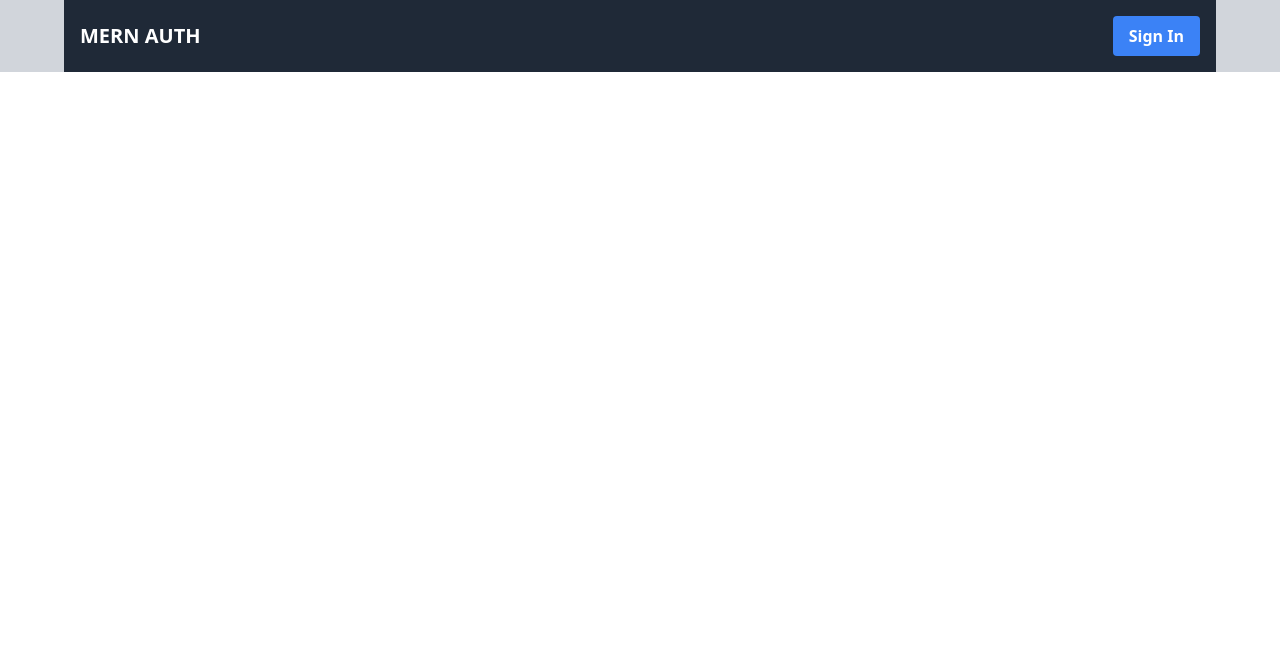
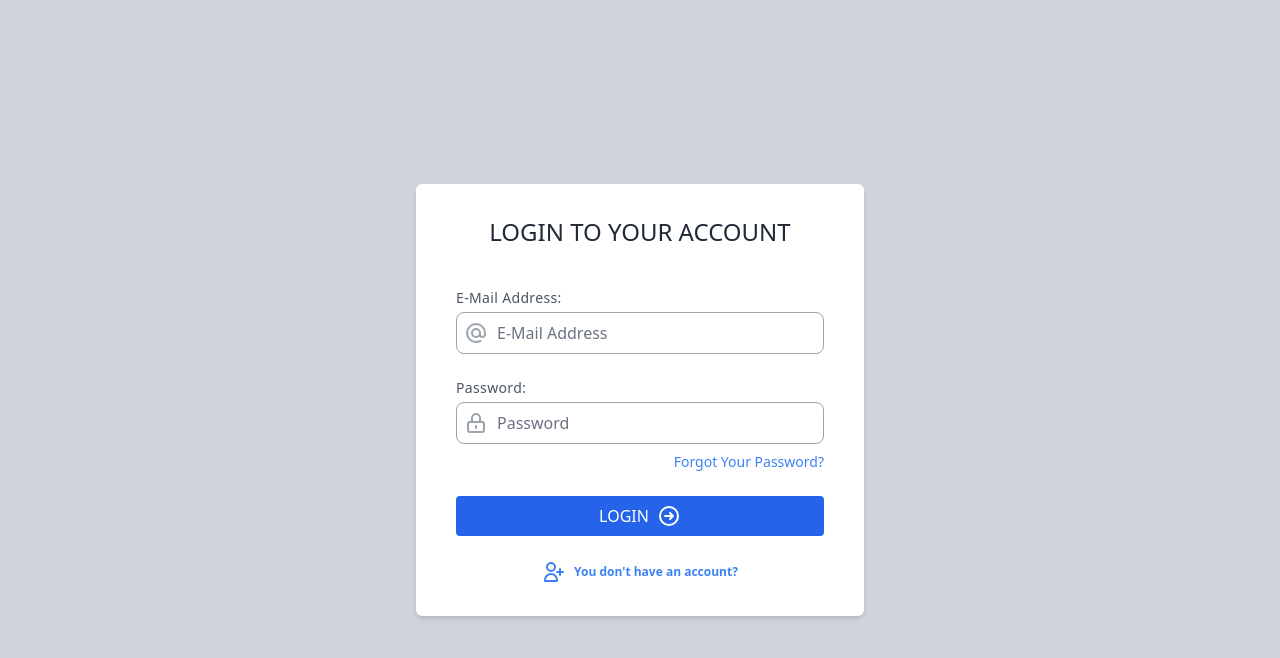
Before and after one commit to Najamulhassan3383/MERN_AuthFlow, a React (Vite) app in the folder mern_authflow/: page / in a window 1280 px wide. Shown: the top 658 px of the page. Built offline with nearby package versions, Linux system fonts and the light colour scheme.

Commit message:
implemented login functionalty

```diff
--- a/mern_authflow/src/components/LoginForm.jsx
+++ b/mern_authflow/src/components/LoginForm.jsx
@@ -1,7 +1,40 @@
 import React from "react";
-import { NavLink } from "react-router-dom";
+import { NavLink, useNavigate } from "react-router-dom";
+import { useState, useEffect } from "react";
+
+import { useSelector, useDispatch } from "react-redux";
+
+import { useLoginMutation } from "./Redux/Slices/UsersApiSlice";
+import { setCredentials } from "./Redux/Slices/AuthSlice";
 
 const LoginForm = () => {
+  const [email, setEmail] = useState("");
+  const [password, setPassword] = useState("");
+
+  const navigate = useNavigate();
+  const dispatch = useDispatch();
+  const [login, { isLoading, isSuccess, isError, error }] = useLoginMutation();
+
+  const { user } = useSelector((state) => state.auth);
+
+  useEffect(() => {
+    if (user) {
+      navigate("/home");
+    }
+  }, [navigate, user]);
+
+  const submitHandler = (e) => {
+    e.preventDefault();
+    login({ email, password })
+      .then((res) => {
+        dispatch(setCredentials(res.data));
+        navigate("/home");
+      })
+      .catch((err) => {
+        console.log(err);
+      });
+  };
+
   return (
     <div className="min-h-screen flex flex-col items-center justify-center ">
       <div className="flex flex-col bg-white shadow-md px-4 sm:px-6 md:px-8 lg:px-10 py-8 rounded-md w-full max-w-md">
@@ -10,7 +43,7 @@ const LoginForm = () => {
         </div>
 
         <div className="mt-10">
-          <form action="#">
+          <form onSubmit={submitHandler}>
             <div className="flex flex-col mb-6">
               <label
                 htmlFor="email"
@@ -37,6 +70,8 @@ const LoginForm = () => {
                   id="email"
                   type="email"
                   name="email"
+                  value={email}
+                  onChange={(e) => setEmail(e.target.value)}
                   className="text-sm sm:text-base placeholder-gray-500 pl-10 pr-4 rounded-lg border border-gray-400 w-full py-2 focus:outline-none focus:border-blue-400"
                   placeholder="E-Mail Address"
                 />
@@ -70,6 +105,8 @@ const LoginForm = () => {
                   id="password"
                   type="password"
                   name="password"
+                  value={password}
+                  onChange={(e) => setPassword(e.target.value)}
                   className="text-sm sm:text-base placeholder-gray-500 pl-10 pr-4 rounded-lg border border-gray-400 w-full py-2 focus:outline-none focus:border-blue-400"
                   placeholder="Password"
                 />
--- a/mern_authflow/src/main.jsx
+++ b/mern_authflow/src/main.jsx
@@ -17,11 +17,15 @@ const router = createBrowserRouter([
     children: [
       {
         path: "/",
-        element: <HomePage />,
+        element: <LoginForm />,
       },
       {
         path: "signup",
         element: <SignUp />,
+      },
+      {
+        path: "home",
+        element: <HomePage />,
       },
     ],
   },
```
